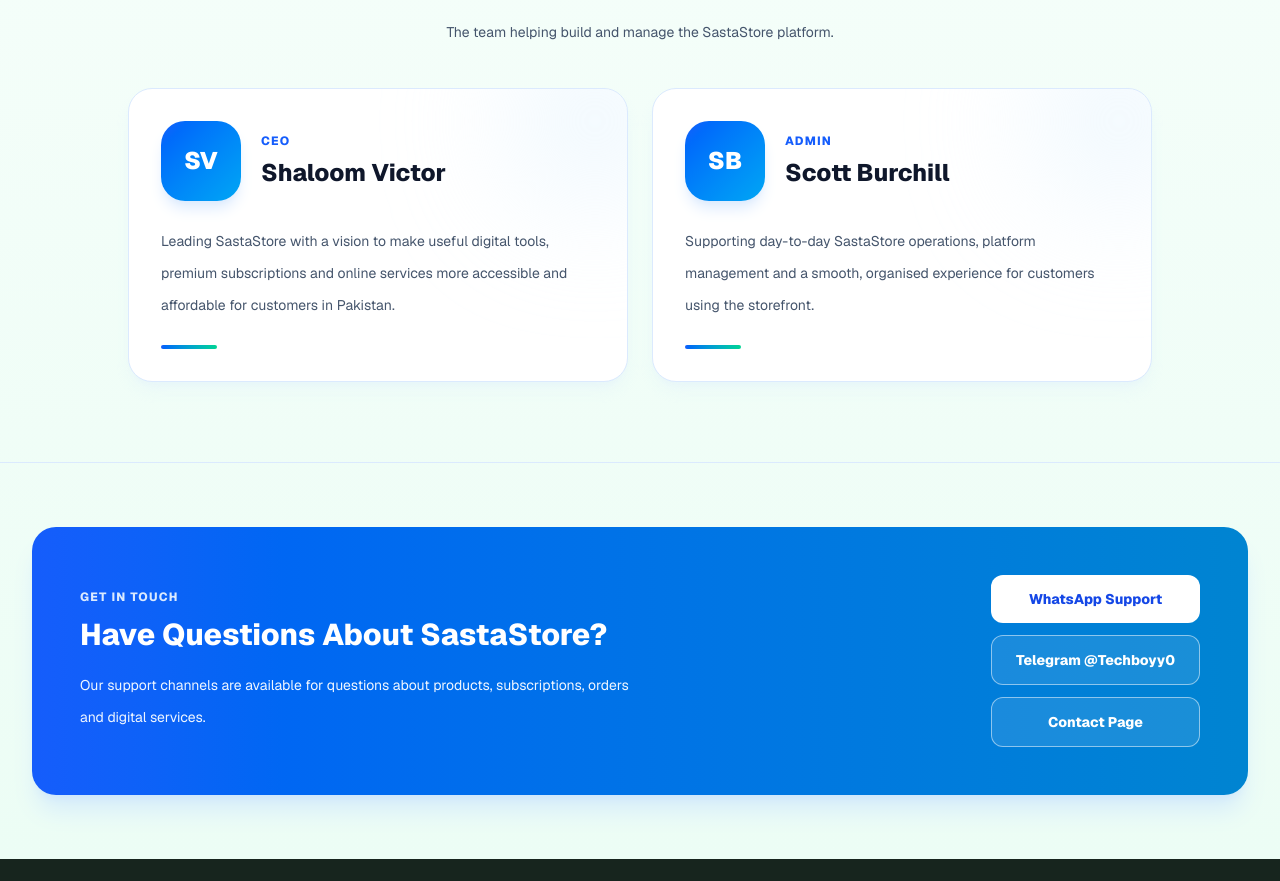
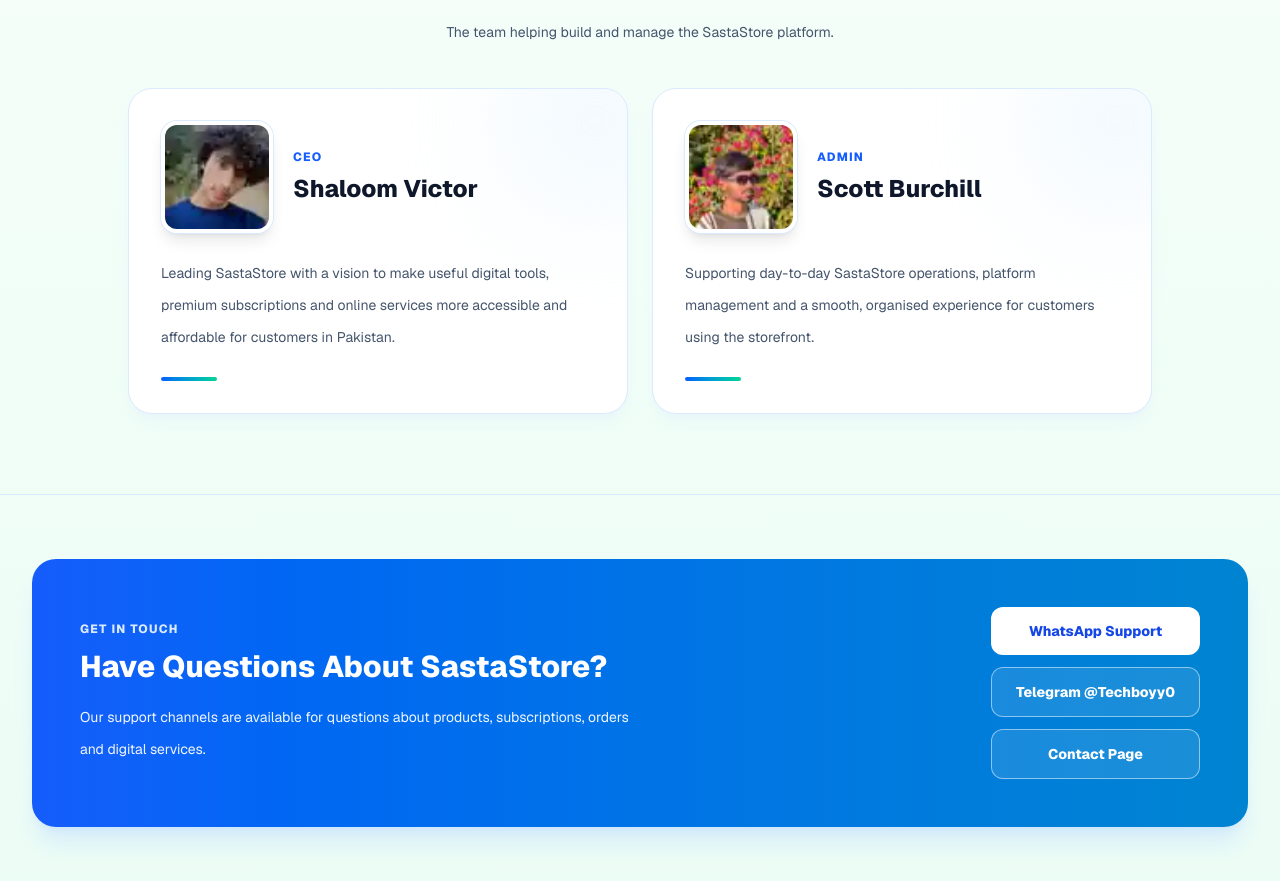
Before and after one commit to scottburchill51-beep/sastastore0, a Next.js app: page /about in a window 1280 px wide. Shown: the part 3393-4274 px from the top of the page. Built offline with nearby package versions, Linux system fonts and the light colour scheme; no server answers.

Commit message:
Add CEO and admin portraits to About page

```diff
--- a/src/app/about/page.tsx
+++ b/src/app/about/page.tsx
@@ -1,4 +1,5 @@
 
+import Image from "next/image";
 import Link from "next/link";
 
 import { Container } from "@/components/ui/Container";
@@ -14,14 +15,14 @@ const teamMembers = [
   {
     name: "Shaloom Victor",
     role: "CEO",
-    initials: "SV",
+    image: "/images/team/shaloom-victor.jpg",
     description:
       "Leading SastaStore with a vision to make useful digital tools, premium subscriptions and online services more accessible and affordable for customers in Pakistan.",
   },
   {
     name: "Scott Burchill",
     role: "Admin",
-    initials: "SB",
+    image: "/images/team/scott-burchill.jpg",
     description:
       "Supporting day-to-day SastaStore operations, platform management and a smooth, organised experience for customers using the storefront.",
   },
@@ -419,8 +420,14 @@ export default function AboutPage() {
                 <div className="pointer-events-none absolute -right-12 -top-12 h-40 w-40 rounded-full bg-sky-100/60 blur-3xl" />
 
                 <div className="relative flex items-center gap-5">
-                  <div className="flex h-20 w-20 shrink-0 items-center justify-center rounded-3xl bg-gradient-to-br from-blue-600 to-sky-500 text-2xl font-black text-white shadow-lg shadow-blue-100">
-                    {member.initials}
+                  <div className="relative h-24 w-24 shrink-0 overflow-hidden rounded-2xl border-4 border-white shadow-lg ring-1 ring-blue-100 sm:h-28 sm:w-28">
+                    <Image
+                      src={member.image}
+                      alt={member.name}
+                      fill
+                      sizes="(max-width: 640px) 96px, 112px"
+                      className="object-cover object-center transition duration-500 group-hover:scale-105"
+                    />
                   </div>
 
                   <div>
```
Also changed, not shown: public/images/team/scott-burchill.jpg (added), public/images/team/shaloom-victor.jpg (added).
